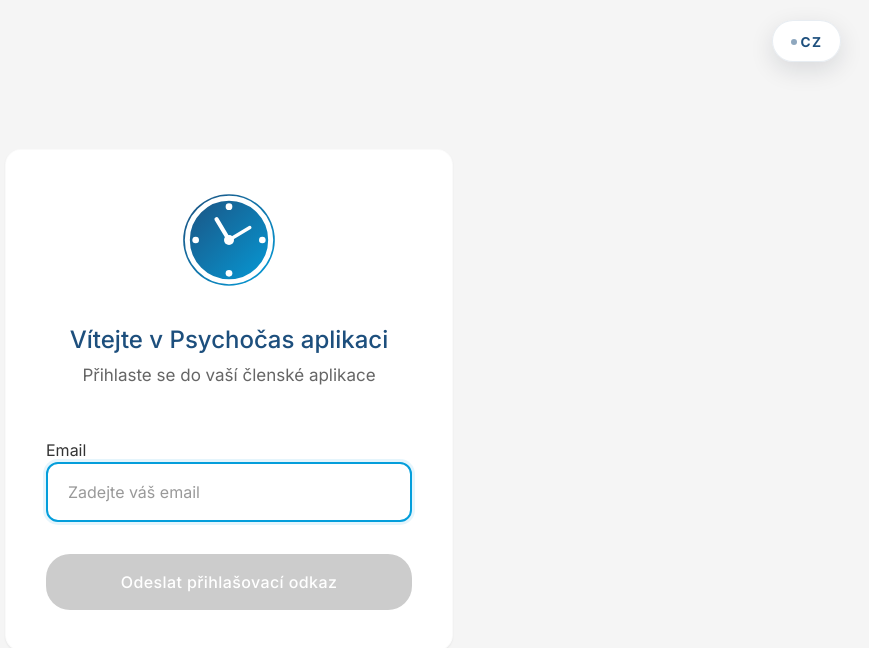
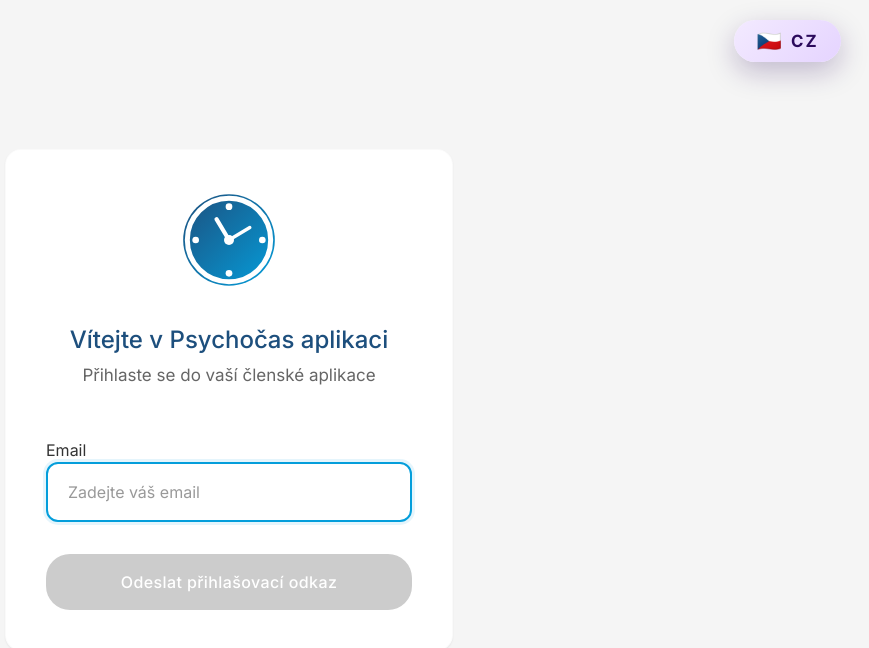
Before and after one commit to Kumungchi/psychocas-app, a Next.js app in the folder nextjs-app/: page /login in a window 1280 px wide. Shown: the top 648 px of the page, without its empty margins (411-1280 px from the left). Built offline with nearby package versions, Linux system fonts and the light colour scheme; no server answers.

Commit message:
Improve locale toggle readability

```diff
--- a/nextjs-app/src/app/globals.css
+++ b/nextjs-app/src/app/globals.css
@@ -141,44 +141,55 @@ h3 {
   top: calc(env(safe-area-inset-top, 0px) + clamp(0.75rem, 2.5vw, 1.25rem));
   right: clamp(0.75rem, 3vw, 1.75rem);
   z-index: 50;
-  background-color: rgba(255, 255, 255, 0.96);
-  color: var(--psychocas-primary);
+  display: inline-flex;
+  align-items: center;
+  justify-content: center;
+  background: linear-gradient(135deg, #f3eaff 0%, #e5d4ff 100%);
+  color: #2b0a5c;
   border-radius: 9999px;
-  border: 1px solid rgba(29, 79, 125, 0.1);
-  padding: 0.55rem 1.1rem;
-  font-weight: 600;
-  font-size: 0.85rem;
-  letter-spacing: 0.08em;
+  border: none;
+  padding: clamp(0.55rem, 2.3vw, 0.7rem) clamp(1rem, 4vw, 1.4rem);
+  min-width: clamp(3.75rem, 14vw, 5.5rem);
+  font-weight: 700;
+  font-size: clamp(0.9rem, 2.4vw, 1.05rem);
+  letter-spacing: 0.12em;
   text-transform: uppercase;
-  box-shadow: 0 8px 24px rgba(15, 23, 42, 0.12);
-  backdrop-filter: blur(12px);
-  transition: transform 0.2s ease, box-shadow 0.2s ease, border-color 0.2s ease;
+  box-shadow: 0 10px 28px rgba(43, 10, 92, 0.25);
+  backdrop-filter: blur(8px);
+  transition: transform 0.2s ease, box-shadow 0.2s ease, filter 0.2s ease;
+  cursor: pointer;
 }
 
 .locale-toggle:hover {
   transform: translateY(-1px);
-  box-shadow: 0 12px 28px rgba(15, 23, 42, 0.16);
-  border-color: rgba(4, 158, 219, 0.35);
+  box-shadow: 0 14px 32px rgba(43, 10, 92, 0.3);
+  filter: brightness(1.05);
 }
 
 .locale-toggle:focus-visible {
   outline: none;
-  box-shadow: 0 0 0 4px rgba(4, 158, 219, 0.25);
+  box-shadow: 0 0 0 4px rgba(117, 80, 180, 0.35), 0 14px 32px rgba(43, 10, 92, 0.3);
 }
 
 .locale-toggle__label {
   display: inline-flex;
   align-items: center;
-  gap: 0.25rem;
-  letter-spacing: 0.1em;
+  gap: clamp(0.3rem, 1.5vw, 0.45rem);
+  letter-spacing: inherit;
 }
 
-.locale-toggle__dot {
-  width: 0.35rem;
-  height: 0.35rem;
-  border-radius: 9999px;
-  background-color: currentColor;
-  opacity: 0.5;
+.locale-toggle__icon {
+  display: inline-flex;
+  align-items: center;
+  justify-content: center;
+  font-size: clamp(1rem, 2.8vw, 1.25rem);
+  line-height: 1;
+}
+
+.locale-toggle__text {
+  display: inline-flex;
+  align-items: center;
+  line-height: 1;
 }
 
 .psychocas-card:hover {
--- a/nextjs-app/src/components/LocaleToggle.tsx
+++ b/nextjs-app/src/components/LocaleToggle.tsx
@@ -1,31 +1,57 @@
 'use client';
 
 import useLocale from '@/hooks/useLocale';
+import { type Locale } from '@/lib/i18n/config';
+
+type LocaleToggleConfig = {
+  ariaLabel: string;
+  icon: string;
+  label: string;
+  next: Locale;
+  title: string;
+};
+
+const LOCALE_CONFIG: Record<Locale, LocaleToggleConfig> = {
+  cs: {
+    ariaLabel: 'Přepnout aplikaci do angličtiny',
+    icon: '🇨🇿',
+    label: 'CZ',
+    next: 'en',
+    title: 'Čeština',
+  },
+  en: {
+    ariaLabel: 'Switch the app to Czech',
+    icon: '🇬🇧',
+    label: 'EN',
+    next: 'cs',
+    title: 'English',
+  },
+};
 
 export default function LocaleToggle() {
   const { locale, setLocale } = useLocale();
+  const activeLocale = LOCALE_CONFIG[locale];
 
   const handleToggle = () => {
-    setLocale(locale === 'cs' ? 'en' : 'cs');
+    setLocale(activeLocale.next);
   };
-
-  const ariaLabel =
-    locale === 'cs'
-      ? 'Přepnout aplikaci do angličtiny'
-      : 'Switch the app to Czech';
 
   return (
     <button
       type="button"
       onClick={handleToggle}
-      aria-label={ariaLabel}
+      aria-label={activeLocale.ariaLabel}
       className="locale-toggle"
+      data-locale={locale}
+      title={activeLocale.title}
     >
       <span className="locale-toggle__label" aria-hidden>
-        <span className="locale-toggle__dot" />
-        {locale === 'cs' ? 'CZ' : 'EN'}
+        <span className="locale-toggle__icon" aria-hidden="true" role="presentation">
+          {activeLocale.icon}
+        </span>
+        <span className="locale-toggle__text">{activeLocale.label}</span>
       </span>
-      <span className="sr-only">{ariaLabel}</span>
+      <span className="sr-only">{activeLocale.ariaLabel}</span>
     </button>
   );
 }
```
